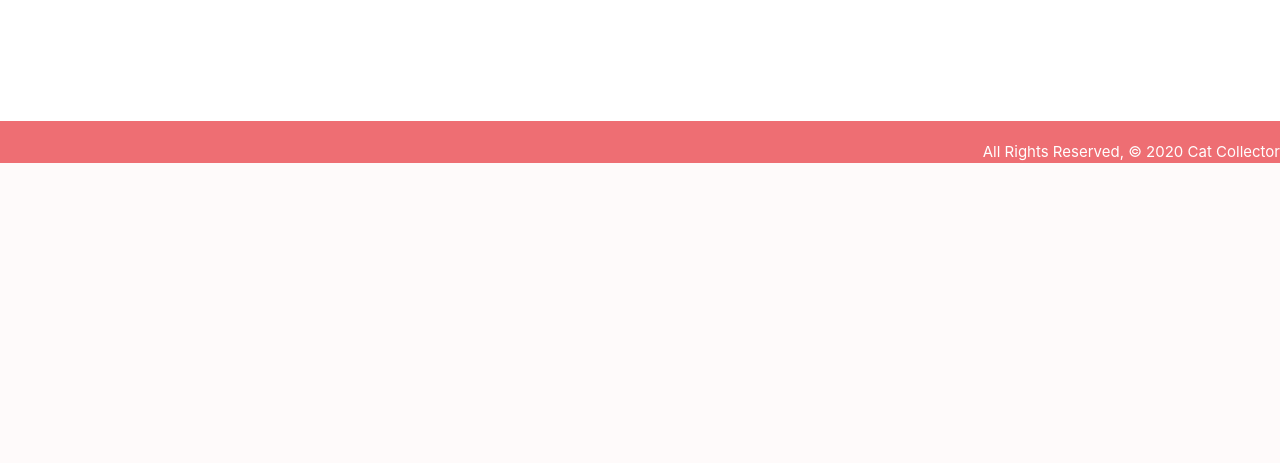
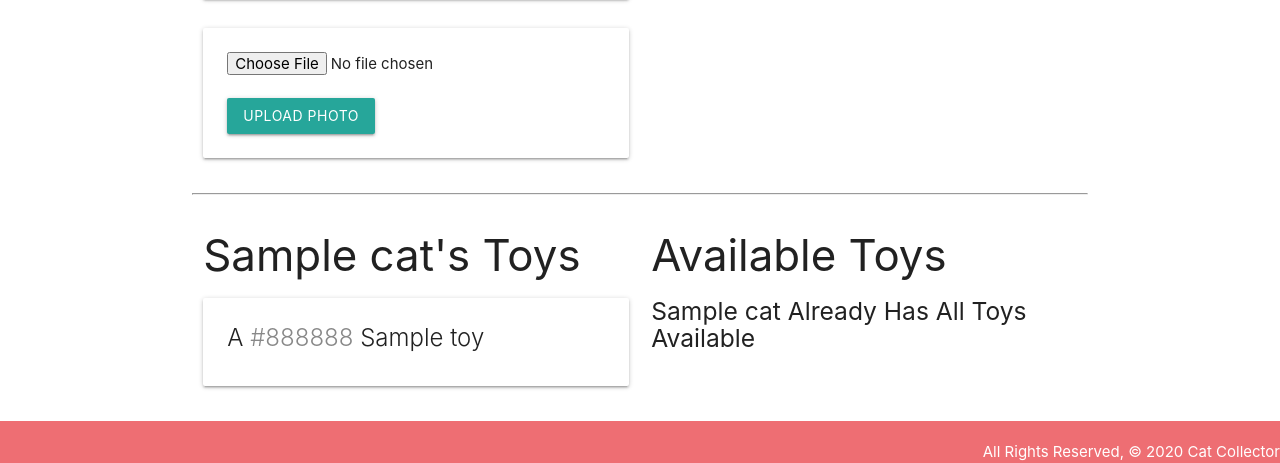
Before and after one commit to hnorthcote/cat-collector, a Django app: page /cats/1/ in a window 1280 px wide. Shown: the part 637-1100 px from the top of the page. Before the commit the page ends 800 px from the top, so only its background shows below. Run offline with Django 3.2, Linux system fonts and the light colour scheme; tables that the repository leaves empty hold one stand-in row (values such as "Sample post").

Commit message:
adds latest updates

```diff
--- a/main_app/admin.py
+++ b/main_app/admin.py
@@ -1,7 +1,8 @@
 from django.contrib import admin
 
-from .models import Cat
+from .models import Cat, Feeding
 
 # Register your models here.
 
 admin.site.register(Cat)
+admin.site.register(Feeding)
--- /dev/null
+++ b/main_app/forms.py
@@ -0,0 +1,7 @@
+from django.forms import ModelForm
+from .models import Feeding
+
+class FeedingForm(ModelForm):
+    class Meta:
+        model = Feeding
+        fields = ['date', 'meal']
--- a/main_app/models.py
+++ b/main_app/models.py
@@ -1,6 +1,13 @@
 from django.db import models
 from django.urls import reverse
 # Create your models here.
+from datetime import date
+
+MEALS = (
+    ('B', 'Breakfast'),
+    ('L', 'Lunch'),
+    ('D', 'Dinner'),
+)
 
 class Toy(models.Model):
     name = models.CharField(max_length=50)
@@ -9,14 +16,45 @@ class Toy(models.Model):
     def get_absolute_url(self):
         return reverse('toy_detail', kwargs={'pk': self.id })
 
+    def __str__(self):
+        return f"A {self.color} {self.name}"
+
 class Cat(models.Model):
     name = models.CharField(max_length=100)
     breed = models.CharField(max_length=100)
     description = models.TextField(max_length=250)
     age = models.IntegerField()
+    toys = models.ManyToManyField(Toy)
 
     def __str__(self):
         return self.name
 
     def get_absolute_url(self):
         return reverse('detail', kwargs={'cat_id': self.id })
+
+    def fed_for_today(self):
+        return self.feeding_set.filter(date=date.today()).count() >= len(MEALS)
+
+
+class Feeding(models.Model):
+    date = models.DateField('feeding date')
+    meal = models.CharField(
+        max_length=1,
+        choices=MEALS,
+        default=MEALS[0][0]
+    )
+
+    cat = models.ForeignKey(Cat, on_delete=models.CASCADE)
+
+    def __str__(self):
+        return f'{self.get_meal_display()} on {self.date}'
+
+    class Meta:
+        ordering = ['-date']
+
+class Photo(models.Model):
+    url = models.CharField(max_length=200)
+    cat = models.ForeignKey(Cat, on_delete=models.CASCADE)
+
+    def __str__(self):
+        return f"Photo for cat_id: {self.cat_id} @{self.url}"
--- a/main_app/templates/base.html
+++ b/main_app/templates/base.html
@@ -8,6 +8,7 @@
     <title>Cat Collector</title>
     <link rel="stylesheet" href="https://cdnjs.cloudflare.com/ajax/libs/materialize/1.0.0/css/materialize.min.css">
     <link rel="stylesheet" href="{% static 'css/style.css' %}">
+    <script src="https://cdnjs.cloudflare.com/ajax/libs/materialize/1.0.0/js/materialize.min.js"></script>
 </head>
 <body>
     <header class="navbar-fixed">
--- a/main_app/templates/cats/detail.html
+++ b/main_app/templates/cats/detail.html
@@ -2,7 +2,8 @@
 
 {% block content %}
 
-
+    <div class="row">
+        <div class="col s6">
             <div class="card">
                 <div class="card-content">
                     <span class="card-title">{{ cat.name }}</span>
@@ -19,6 +20,104 @@
                     <a href="{% url 'cats_delete' cat.id %}">Delete</a>
                 </div>
             </div>
+            {% for photo in cat.photo_set.all %}
+                <img src="{{ photo.url }}" alt="{{ photo.cat.name }}" class="responsive-img card-panel">
+            {% empty %}
+                <div class="card-panel teal-text center-align">No Photos Uploaded</div>
+            {% endfor %}
+
+            <form action="{% url 'add_photo' cat.id %}" enctype="multipart/form-data" method="post" class="card-panel">
+                {% csrf_token %}
+                <input type="file" name="photo-file">
+                <br><br>
+                <input type="submit" value="Upload Photo" class="btn">
+            </form>
+        </div>
+        <div class="col s6">
+            <form action="{% url 'add_feeding' cat.id %}" method="post">
+                {% csrf_token %}
+                {{ feeding_form.as_p }}
+                <input type="submit" value="Add Feeding" class="btn">
+            </form>
+            <br>
+            {% if cat.fed_for_today %}
+              <div class="card-panel teal-text center-align">{{cat.name}} has been fed all meals for today</div>
+            {% else %}
+              <div class="card-panel red-text center-align">{{cat.name}} might be hungry</div>
+            {% endif %}
+            <table class="striped">
+                <thead>
+                    <tr>
+                        <th>Date</th>
+                        <th>Meal</th>
+                    </tr>
+                </thead>
+                <tbody>
+                    {% for feeding in cat.feeding_set.all %}
+                    <tr>
+                        <td>{{ feeding.date }}</td>
+                        <td>{{ feeding.get_meal_display }}</td>
+                    </tr>
+                    {% endfor %}
+                </tbody>
+            </table>
+        </div>
+    </div>
+    <hr>
+    <div class="row">
+        <div class="col s6">
+            <h3>{{ cat.name }}'s Toys</h3>
+            {% if cat.toys.count %}
+                {% for toy in cat.toys.all %}
+                    <div class="card">
+                        <div class="card-content">
+                        <span class="card-title">A <span style="color: {{ toy.color.lower }};">{{ toy.color }}</span> {{ toy.name }}</span>
+                        </div>
+                    </div>
+                {% endfor %}
+            {% else %}
+                <h5>No Toys 😿</h5>
+            {% endif %}
+        </div>
+        <div class="col s6">
+            <h3>Available Toys</h3>
+            {% if toys.count %}
+                {% for toy in toys.all %}
+                    <div class="card">
+                        <div class="card-content">
+                            <span class="card-title">A <span style="color: {{ toy.color.lower }};">{{ toy.color }}</span> {{ toy.name }}</span>
+                        </div>
+                        <div class="card-action">
+                            <form action="{% url 'assoc_toy' cat.id toy.id %}" method="post">
+                                {% csrf_token %}
+                                <button type="submit" class="btn">Add</button>
+                            </form>
+                        </div>
+                    </div>
+                {% endfor %}
+            {% else %}
+                <h5>{{ cat.name }} Already Has All Toys Available</h5>
+            {% endif %}
+        </div>
+    </div>
+    <script>
+        // This is where we will configure our Materialize Form Widgets
+
+        // Cached Element Refs
+        const dateEl = document.getElementById('id_date');
+        const selectEl = document.getElementById('id_meal');
 
 
+        // Config
+        M.Datepicker.init(dateEl, {
+            format: 'yyyy-mm-dd',
+            defaultDate: new Date(),
+            setDefaultDate: true,
+            autoClose: true
+        });
+
+        M.FormSelect.init(selectEl);
+
+    </script>
+
 {% endblock %}
--- a/main_app/urls.py
+++ b/main_app/urls.py
@@ -6,6 +6,9 @@ urlpatterns = [
     path('about/', views.about, name='about'),
     path('cats/', views.cats_index, name='index'),
     path('cats/<int:cat_id>/', views.cats_detail, name='detail'),
+    path('cats/<int:cat_id>/add_feeding/', views.add_feeding, name='add_feeding'),
+    path('cats/<int:cat_id>/add_photo/', views.add_photo, name='add_photo'),
+    path('cats/<int:cat_id>/assoc_toy/<int:toy_id>/', views.assoc_toy, name='assoc_toy'),
     path('cats/create/', views.CatCreate.as_view(), name='cats_create'),
     path('cats/<int:pk>/update/', views.CatUpdate.as_view(), name='cats_update'),
     path('cats/<int:pk>/delete/', views.CatDelete.as_view(), name='cats_delete'),
--- a/main_app/views.py
+++ b/main_app/views.py
@@ -1,9 +1,17 @@
-from django.shortcuts import render
+from django.shortcuts import render, redirect
 
 from django.views.generic.edit import CreateView, UpdateView, DeleteView
 from django.views.generic  import DetailView, ListView
 
-from .models import Cat, Toy
+import uuid
+import boto3
+
+from .models import Cat, Toy, Photo
+from .forms import FeedingForm
+
+
+S3_BASE_URL = 'https://s3-us-west-1.amazonaws.com/'
+BUCKET = 'catcollector-seir-629'
 
 def home(request):
     return render(request, 'home.html')
@@ -16,12 +24,70 @@ def cats_index(request):
     return render(request, 'cats/index.html', {'cats': cats})
 
 def cats_detail(request, cat_id):
+
     cat = Cat.objects.get(id=cat_id)
-    return render(request, 'cats/detail.html', {'cat': cat})
+    feeding_form = FeedingForm()
+    toys_cat_doesnt_have = Toy.objects.exclude(id__in=cat.toys.all().values_list('id'))
+
+    return render(request, 'cats/detail.html', {
+        'cat': cat,
+        'feeding_form': feeding_form,
+        'toys': toys_cat_doesnt_have
+    })
+
+def add_feeding(request, cat_id):
+    form = FeedingForm(request.POST)
+
+    if form.is_valid():
+        new_feeding = form.save(commit=False)
+        new_feeding.cat_id = cat_id
+        new_feeding.save()
+
+    return redirect('detail', cat_id=cat_id)
+
+def add_photo(request, cat_id):
+    # Collect the photo asset from the request
+    photo_file = request.FILES.get('photo-file', None)
+
+    # check if a photo asset was provided
+    if photo_file:
+        # make the s3 utility available locally to this view function
+        s3 = boto3.client('s3')
+        # create a key that will be used to add a unique identifier to our photo asset
+        key = uuid.uuid4().hex[:6] + photo_file.name[photo_file.name.rfind('.'):]
+
+        try:
+            # attempt to upload the file to aws
+            s3.upload_fileobj(photo_file, BUCKET, key)
+            #create the unique photo asset url
+            url = f"{S3_BASE_URL}{BUCKET}/{key}"
+            # create an instance the photo model in memory
+            photo = Photo(url=url, cat_id=cat_id)
+            # save the photo model
+            photo.save()
+
+        except:
+            # something went wrong - gracefully do something else
+            print('An error occurred uploading file to s3')
+
+    return redirect('detail', cat_id=cat_id)
+
+
+
+
+def assoc_toy(request, cat_id, toy_id):
+    Cat.objects.get(id=cat_id).toys.add(toy_id)
+    return redirect('detail', cat_id=cat_id)
+
+
+def unassoc_toy(request, cat_id, toy_id):
+    Cat.objects.get(id=cat_id).toys.remove(toy_id)
+    return redirect('detail', cat_id=cat_id)
+
 
 class CatCreate(CreateView):
     model = Cat
-    fields = '__all__'
+    fields = ['name', 'breed', 'description', 'age']
 
 class CatUpdate(UpdateView):
     model = Cat
```
Also changed, not shown: main_app/migrations/0003_feeding.py (added), main_app/migrations/0004_auto_20200910_1527.py (added), main_app/migrations/0005_photo.py (added). Lines whose indentation alone changed are shown as unchanged.
